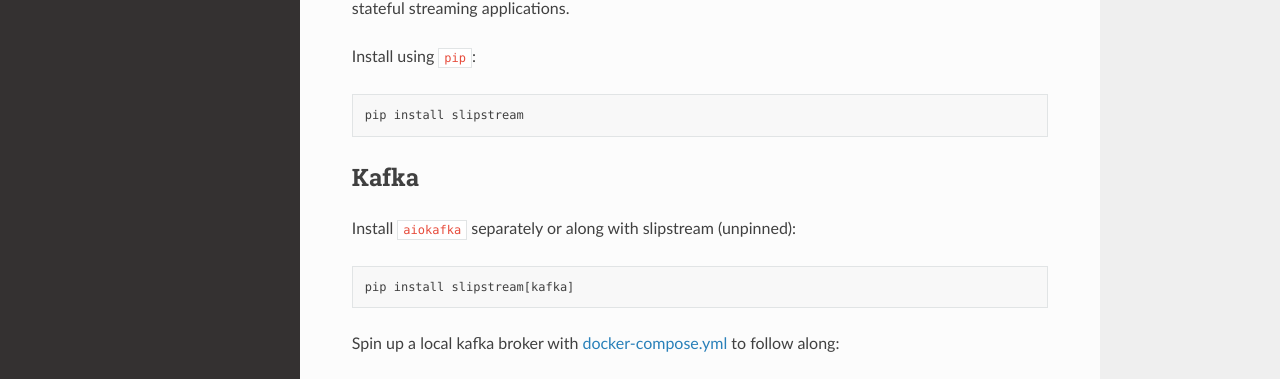
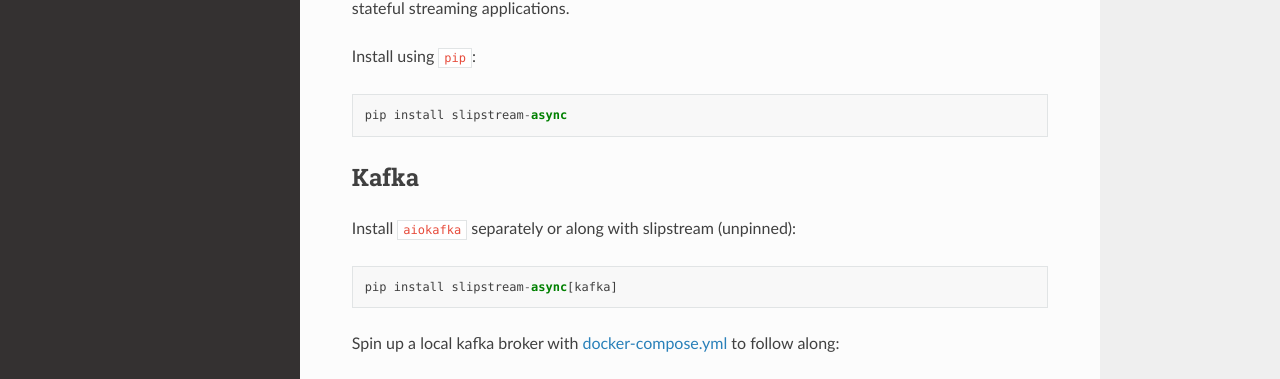
Before and after one commit to Menziess/slipstream-async, a Sphinx documentation site: the page built from docs/source/index.rst, in a window 1280 px wide and 900 px high, scrolled down 666 px. Shown: the part 152-531 px from the top of the window. Built offline with Sphinx 7.4.7 and the Read the Docs theme 3.1.0, drawn with Linux system fonts in a browser that asks for light colours; pages that are not in the unit, such as notebooks, are missing from menus.

```diff
--- a/docs/source/index.rst
+++ b/docs/source/index.rst
@@ -41,14 +41,14 @@ This simple yet powerful flow can be used in combination with Kafka and caches t
 
 Install using ``pip``::
 
-    pip install slipstream
+    pip install slipstream-async
 
 Kafka
 -----
 
 Install ``aiokafka`` separately or along with slipstream (unpinned)::
 
-    pip install slipstream[kafka]
+    pip install slipstream-async[kafka]
 
 Spin up a local kafka broker with `docker-compose.yml <https://github.com/Menziess/slipstream/blob/master/docker-compose.yml>`_ to follow along:
 
```
Also changed, not shown: README.md (+3 -3 lines).
